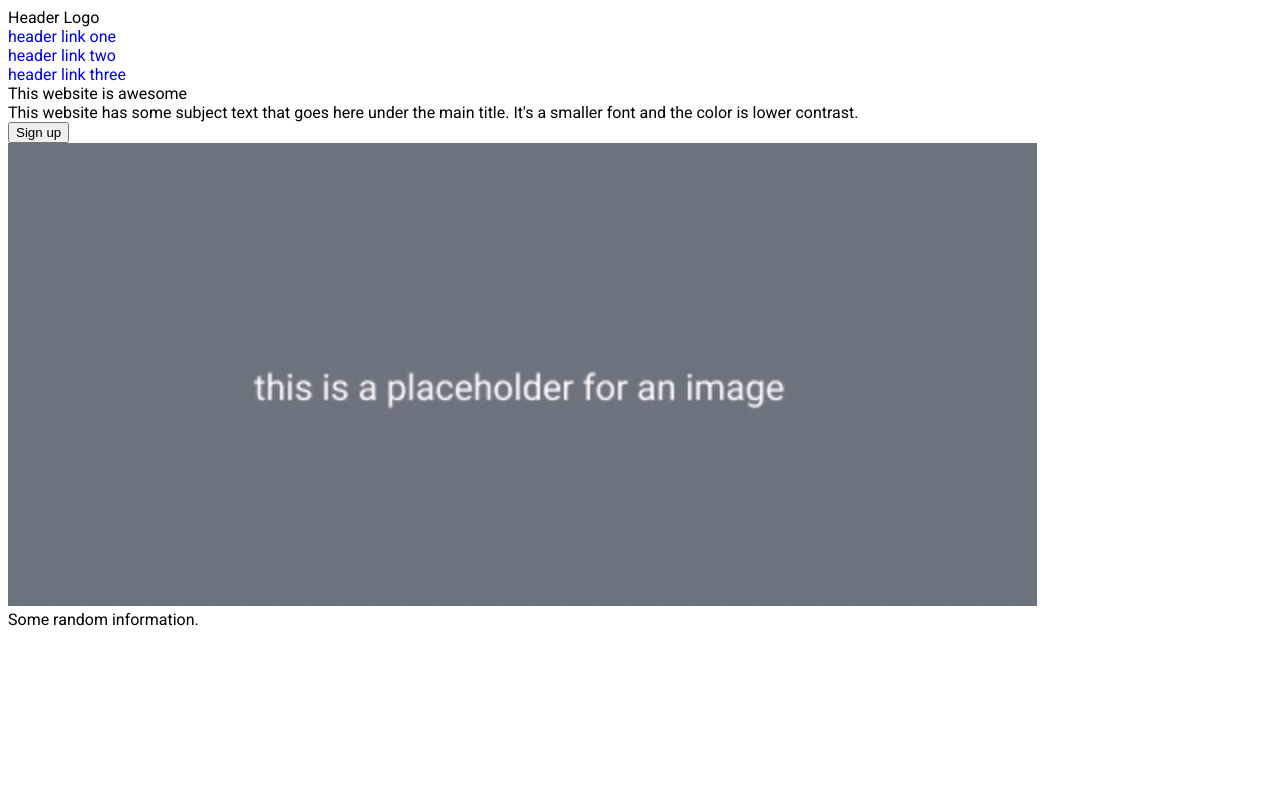
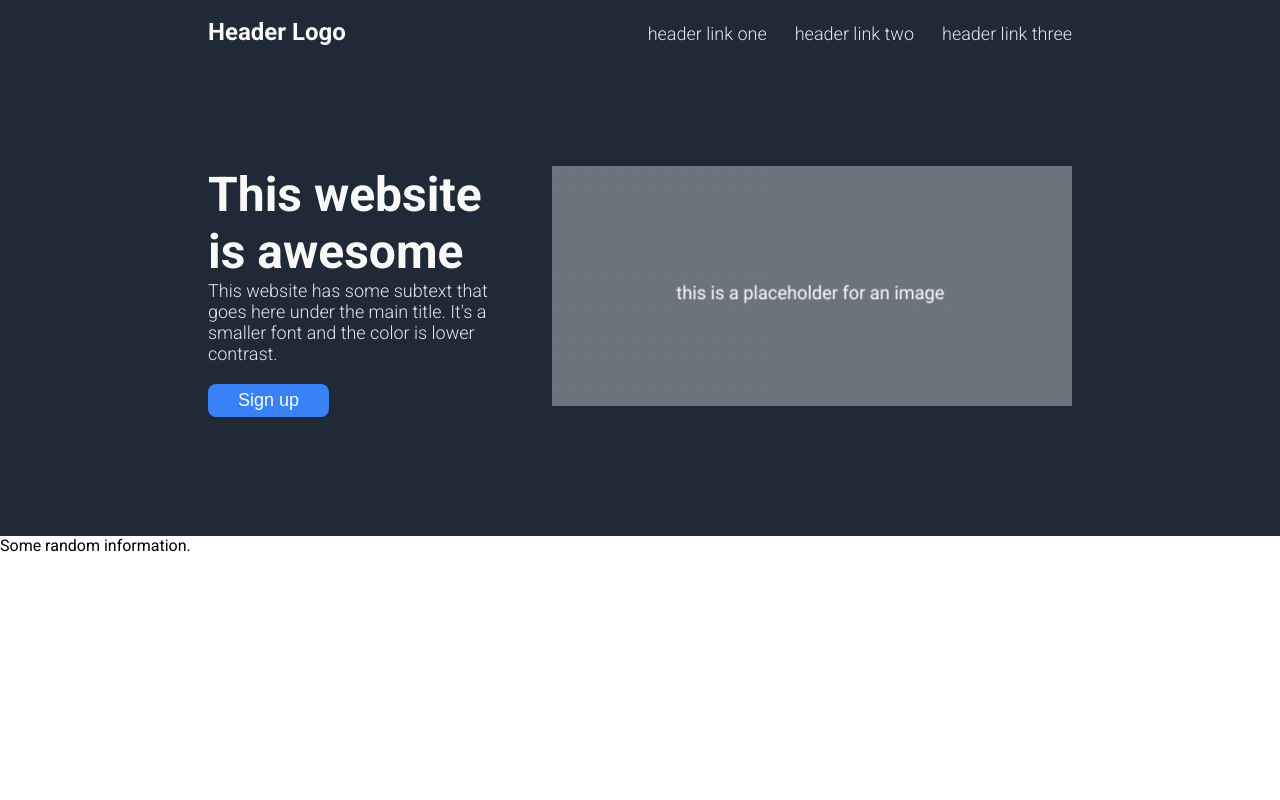
Before and after one commit to kevinzhang019/odin-landing-page, a plain HTML site: page index.html in a window 1280 px wide. Shown: the top 800 px of the page. Drawn offline with Linux system fonts and the light colour scheme.

Commit message:
style main page

```diff
--- a/index.html
+++ b/index.html
@@ -19,7 +19,7 @@
         <div class="main-content">
             <div class="hero-text-content">
                 <div class="hero-main-text">This website is awesome</div>
-                <div class="hero-sec-text">This website has some subject text that goes here under the main title. It's a smaller font and the color is lower contrast.</div>
+                <div class="hero-sec-text">This website has some subtext that goes here under the main title. It's a smaller font and the color is lower contrast.</div>
                 <button class="sign-up">Sign up</button>
             </div>
             <img class="main-image" src="images/placeholder.jpg" alt="This is a placeholder for an image">
--- a/style.css
+++ b/style.css
@@ -1,15 +1,75 @@
-@import url('https://fonts.googleapis.com/css2?family=Roboto:ital,wght@0,400;0,900;1,300&display=swap');
+@import url('https://fonts.googleapis.com/css2?family=Roboto:ital,wght@0,300;0,400;0,500;0,700;0,900;1,300&display=swap');
 
 body {
     font-family: 'Roboto', sans-serif;
+    margin: 0;
+    padding: 0;
 }
 
 ul {
     list-style: none;
     margin: 0;
     padding: 0;
+    display: flex;
+    gap: 28px;
 }
 
-a {
+a,
+.hero-sec-text {
     text-decoration: none;
+    color: #E5E7EB;
+    font-size: 18px;
+    font-weight: 300;
 }
+
+.hero-main-text {
+    font-size: 48px;
+    color: #F9FAF8;
+    font-weight: 700;
+}
+
+.main-page {
+    background-color: #1F2937;
+    display: flex;
+    flex-direction: column;
+    padding: 18px 208px;
+    gap: 120px;
+    min-height: 500px;
+}
+
+.main-content {
+    flex: 1;
+    align-items: start;
+    display: flex;
+    gap: 40px;
+}
+
+.main-image {
+    flex: 0;
+    min-width: 520px;
+    min-height: 240px;
+}
+
+.logo {
+    font-size: 24px;
+    color: #F9FAF8;
+    font-weight: 700;
+    flex: 1;
+}
+
+.sign-up {
+    background-color: #3882F6;
+    color: #F9FAF8;
+    font-size: 18px;
+    font-weight: 500;
+    margin: 0;
+    margin-top: 20px;
+    padding: 6px 30px;
+    border-style: none;
+    border-radius: 8px;
+}
+
+.nav-bar {
+    display: flex;
+    align-items: baseline;
+}
```
